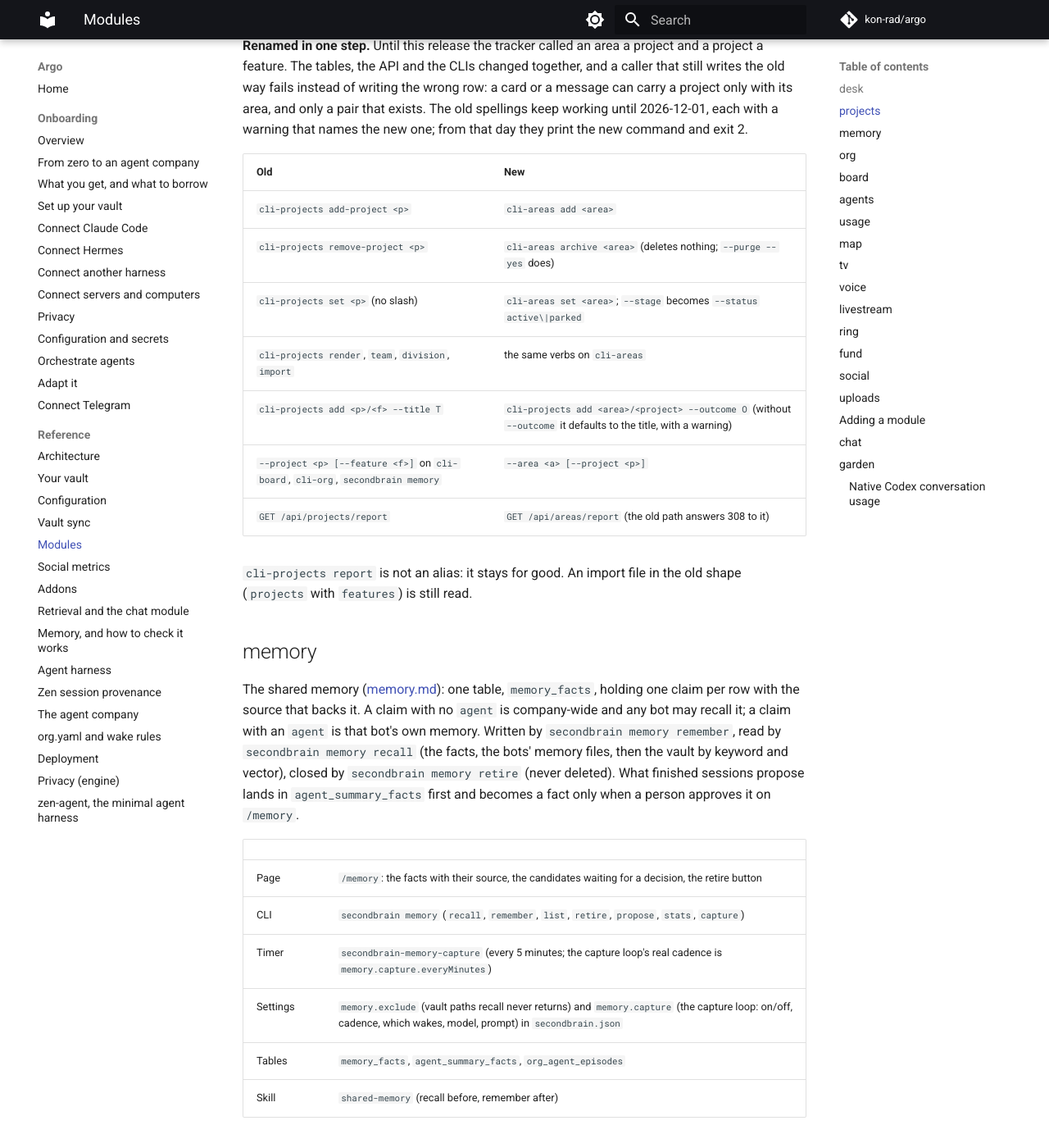
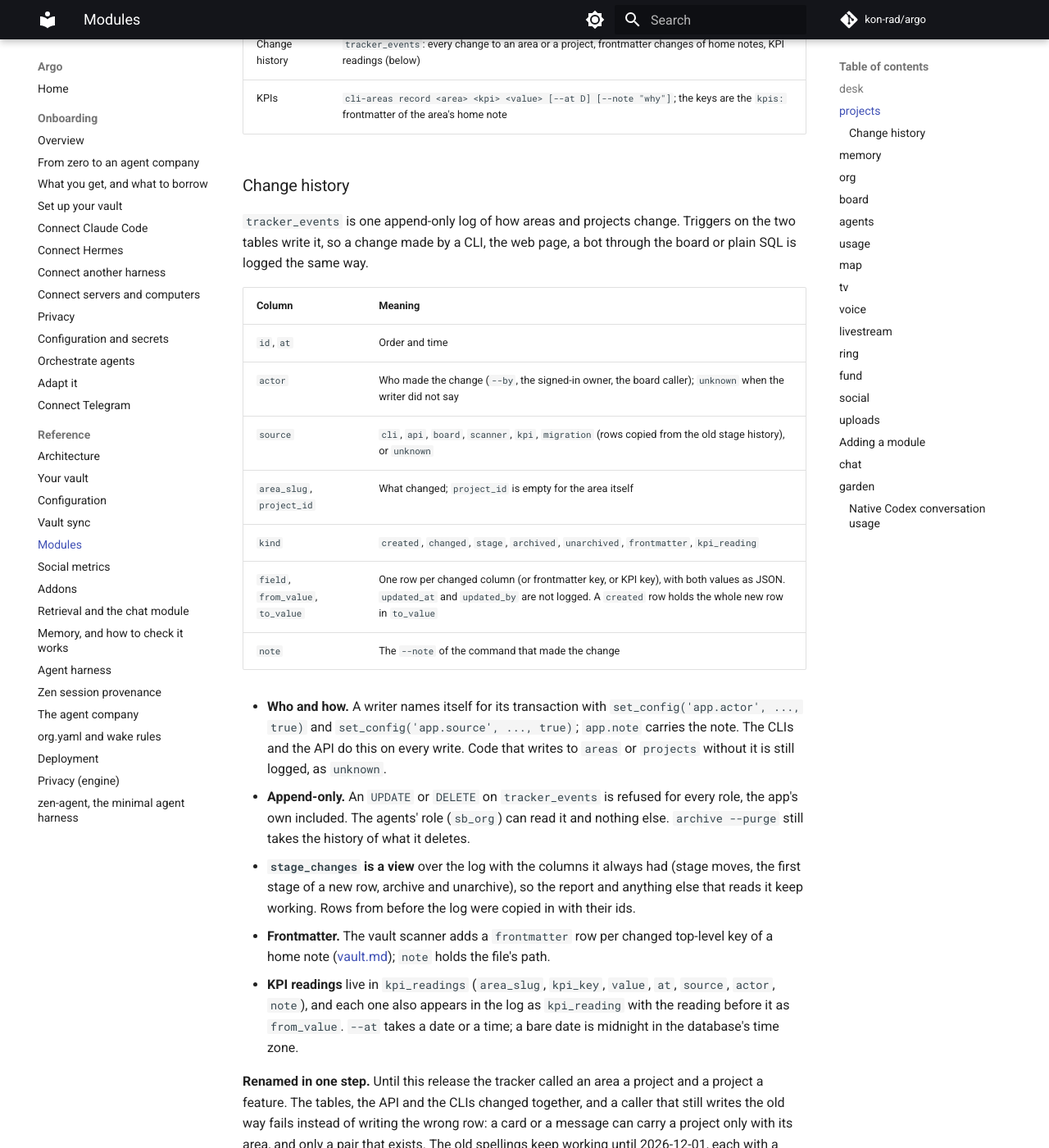
Before and after one commit to kon-rad/argo, an MkDocs documentation site: the page built from docs/modules.md, in a window 1280 px wide and 1400 px high, scrolled down 3376 px. Shown: the whole window at 82% size. Built offline with MkDocs 1.6.1 and Material for MkDocs 9.7.7, drawn with Linux system fonts in a browser that asks for light colours; comment, search, counter and statistics services are not loaded; some of the changed text lies outside the part shown.

Commit message:
docs(projects): the change history, KPI readings and home note frontmatter
Says what tracker_events holds, how a writer names itself, that the log is
append-only and that stage_changes is now a view of it. Test fixtures use
made-up actor names.

Co-Authored-By: Claude Opus 5.5 <noreply@anthropic.com>

```diff
--- a/docs/modules.md
+++ b/docs/modules.md
@@ -50,9 +50,9 @@ A tracker of **areas** and **projects**, the two words PARA uses ([vault.md](vau
 | | |
 |---|---|
 | Page | `/projects`: overview, board (areas with their projects by stage), "needs you", teams, goals |
-| CLI, areas | `cli-areas` (`list`, `report`, `render`, `add`, `set`, `archive`, `unarchive`, `team`, `division`, `import`) |
+| CLI, areas | `cli-areas` (`list`, `report`, `render`, `add`, `set`, `archive`, `unarchive`, `record`, `team`, `division`, `import`) |
 | CLI, projects | `cli-projects` (`list --area --stage --due-before`, `add <area>/<project> --outcome`, `set`, `verify`, `archive`, `unarchive`, `report`): the way agents read and update it |
-| API | `/api/areas` (the board), `/api/areas/report`, `/api/areas/:area`, `/api/areas/:area/projects`, `/api/projects` (across areas; `?area=`, `?stage=`, `?due_before=`, `?archived=1`), `/api/projects/:area/:project`, `.../verifications`, `.../archive`, `.../unarchive` |
+| API | `/api/areas` (the board), `/api/areas/report`, `/api/areas/:area`, `/api/areas/:area/projects`, `POST /api/areas/:area/kpis` (one KPI reading: `{ key, value, at?, note? }`), `/api/projects` (across areas; `?area=`, `?stage=`, `?due_before=`, `?archived=1`), `/api/projects/:area/:project`, `.../verifications`, `.../archive`, `.../unarchive` |
 | Kiosk feed | `GET /api/feed/projects` with `PROJECTS_FEED_TOKEN` (read-only). Its path and keys are the ones a kiosk already reads: `projects` lists the areas |
 | Report | `cli-areas render` writes a markdown report to `projects.reportFile` |
 | Project folders | `cli-projects add` creates `<area home>/projects/<project>/README.md` when the area has a home (`cli-areas set <area> --home <path>`), and never overwrites one |
@@ -60,6 +60,28 @@ A tracker of **areas** and **projects**, the two words PARA uses ([vault.md](vau
 | Settings | `goalsFile` in `secondbrain.json` (goals table) |
 | Timers (server) | `projects-render` |
 | Skill | `company-report` |
+| Change history | `tracker_events`: every change to an area or a project, frontmatter changes of home notes, KPI readings (below) |
+| KPIs | `cli-areas record <area> <kpi> <value> [--at D] [--note "why"]`; the keys are the `kpis:` frontmatter of the area's home note |
+
+### Change history
+
+`tracker_events` is one append-only log of how areas and projects change. Triggers on the two tables write it, so a change made by a CLI, the web page, a bot through the board or plain SQL is logged the same way.
+
+| Column | Meaning |
+|---|---|
+| `id`, `at` | Order and time |
+| `actor` | Who made the change (`--by`, the signed-in owner, the board caller); `unknown` when the writer did not say |
+| `source` | `cli`, `api`, `board`, `scanner`, `kpi`, `migration` (rows copied from the old stage history), or `unknown` |
+| `area_slug`, `project_id` | What changed; `project_id` is empty for the area itself |
+| `kind` | `created`, `changed`, `stage`, `archived`, `unarchived`, `frontmatter`, `kpi_reading` |
+| `field`, `from_value`, `to_value` | One row per changed column (or frontmatter key, or KPI key), with both values as JSON. `updated_at` and `updated_by` are not logged. A `created` row holds the whole new row in `to_value` |
+| `note` | The `--note` of the command that made the change |
+
+- **Who and how.** A writer names itself for its transaction with `set_config('app.actor', ..., true)` and `set_config('app.source', ..., true)`; `app.note` carries the note. The CLIs and the API do this on every write. Code that writes to `areas` or `projects` without it is still logged, as `unknown`.
+- **Append-only.** An `UPDATE` or `DELETE` on `tracker_events` is refused for every role, the app's own included. The agents' role (`sb_org`) can read it and nothing else. `archive --purge` still takes the history of what it deletes.
+- **`stage_changes` is a view** over the log with the columns it always had (stage moves, the first stage of a new row, archive and unarchive), so the report and anything else that reads it keep working. Rows from before the log were copied in with their ids.
+- **Frontmatter.** The vault scanner adds a `frontmatter` row per changed top-level key of a home note ([vault.md](vault.md#areas-and-projects)); `note` holds the file's path.
+- **KPI readings** live in `kpi_readings` (`area_slug`, `kpi_key`, `value`, `at`, `source`, `actor`, `note`), and each one also appears in the log as `kpi_reading` with the reading before it as `from_value`. `--at` takes a date or a time; a bare date is midnight in the database's time zone.
 
 **Renamed in one step.** Until this release the tracker called an area a project and a project a feature. The tables, the API and the CLIs changed together, and a caller that still writes the old way fails instead of writing the wrong row: a card or a message can carry a project only with its area, and only a pair that exists. The old spellings keep working until 2026-12-01, each with a warning that names the new one; from that day they print the new command and exit 2.
 
```
Also changed, not shown: docs/vault.md (+14 -0 lines), skills/company-report/SKILL.md (+1 -1 lines), 1 other file.
